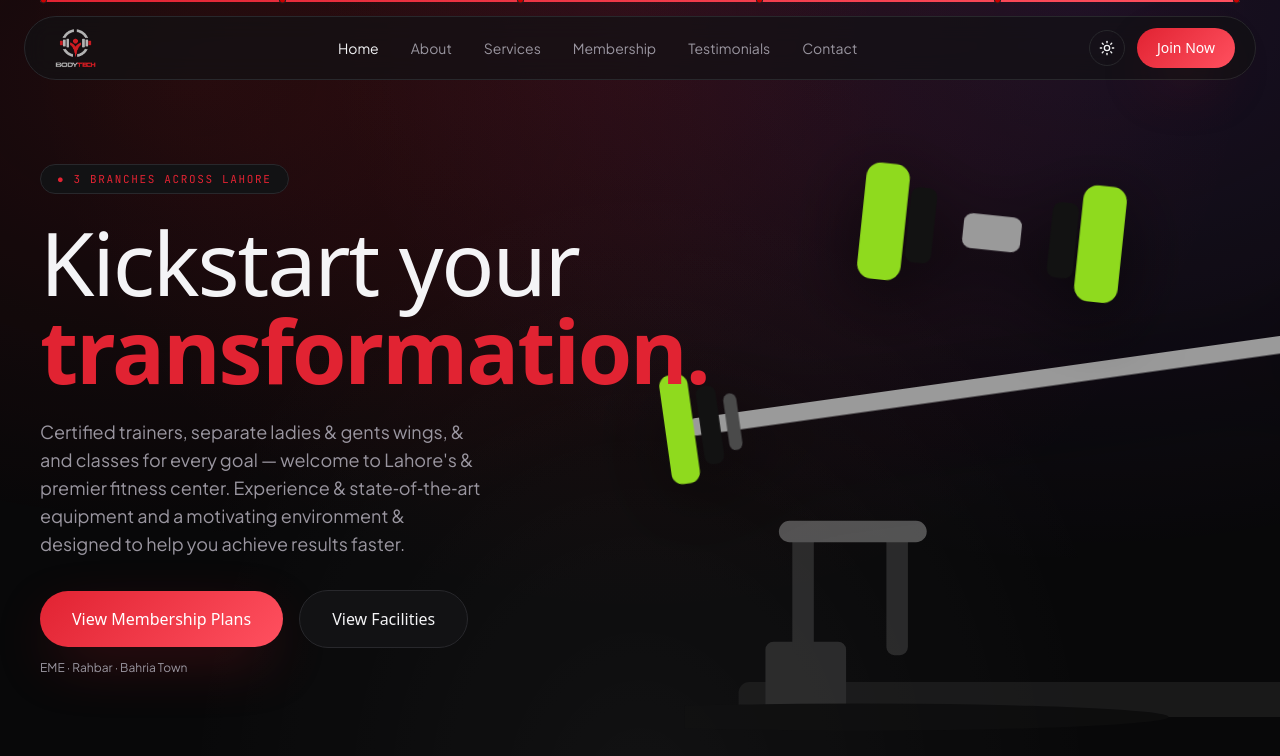
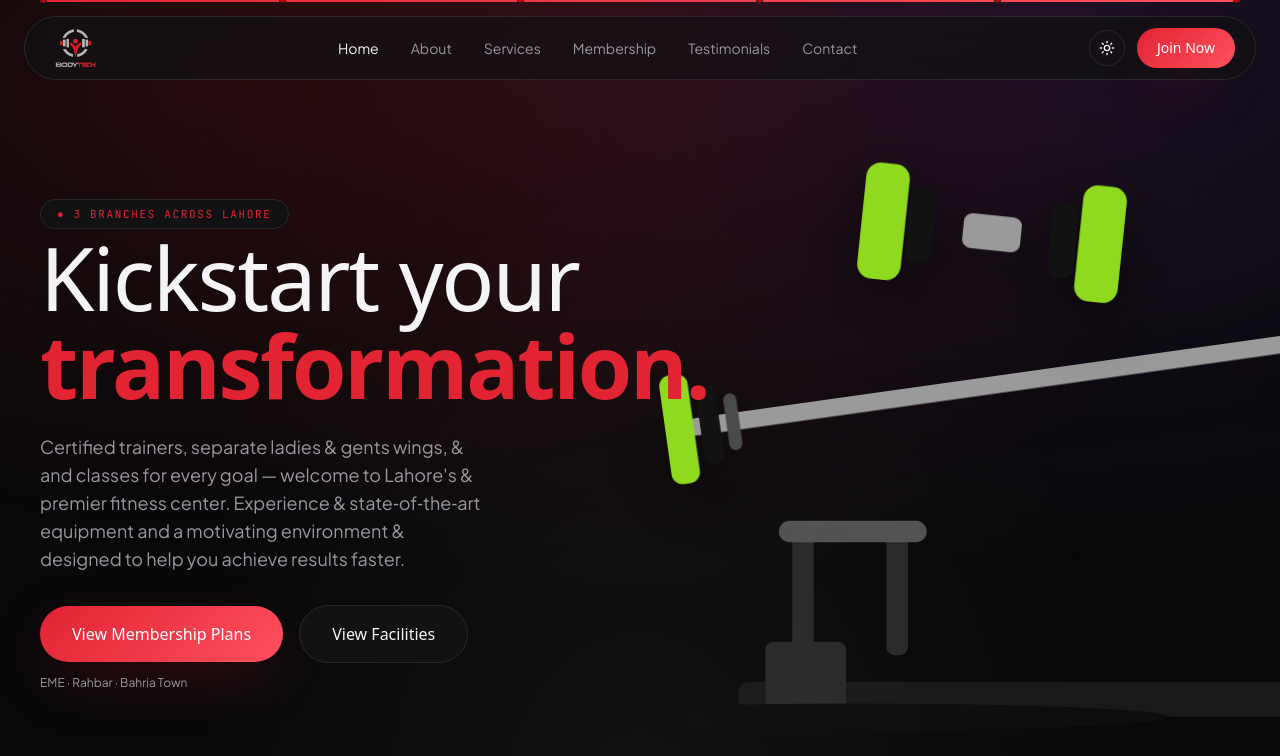
Before and after one commit to Muhammad-farzan0/bodytech-gym, a Next.js app: page / in a window 1280 px wide. Shown: the top 756 px of the page. Built offline with nearby package versions, Linux system fonts and the light colour scheme; a web font is replaced by a local one.

Commit message:
Home page issue - BodyTech Gym Website

```diff
--- a/src/components/HeroScene.tsx
+++ b/src/components/HeroScene.tsx
@@ -109,11 +109,11 @@ export default function HeroScene() {
           style={{ y: headlineY, opacity: headlineOpacity }}
           className="container-forge relative flex h-full flex-col justify-center"
         >
-          <span className="eyebrow w-fit md:mt-[40px]" data-aos="fade-up">
+          <span className="eyebrow w-fit md:mt-[90px]" data-aos="fade-up">
             ● 3 Branches Across Lahore
           </span>
           <h1
-            className="mt-6 max-w-3xl text-[9vw] font-normal leading-[0.95] text-paper sm:text-6xl md:text-7xl lg:text-[5.5rem]"
+            className="mt-6 lg:mt-1 max-w-3xl text-[9vw] font-normal leading-[0.95] text-paper sm:text-6xl md:text-7xl lg:text-[5.5rem]"
             data-aos="fade-up"
             data-aos-delay="80"
           >
```
